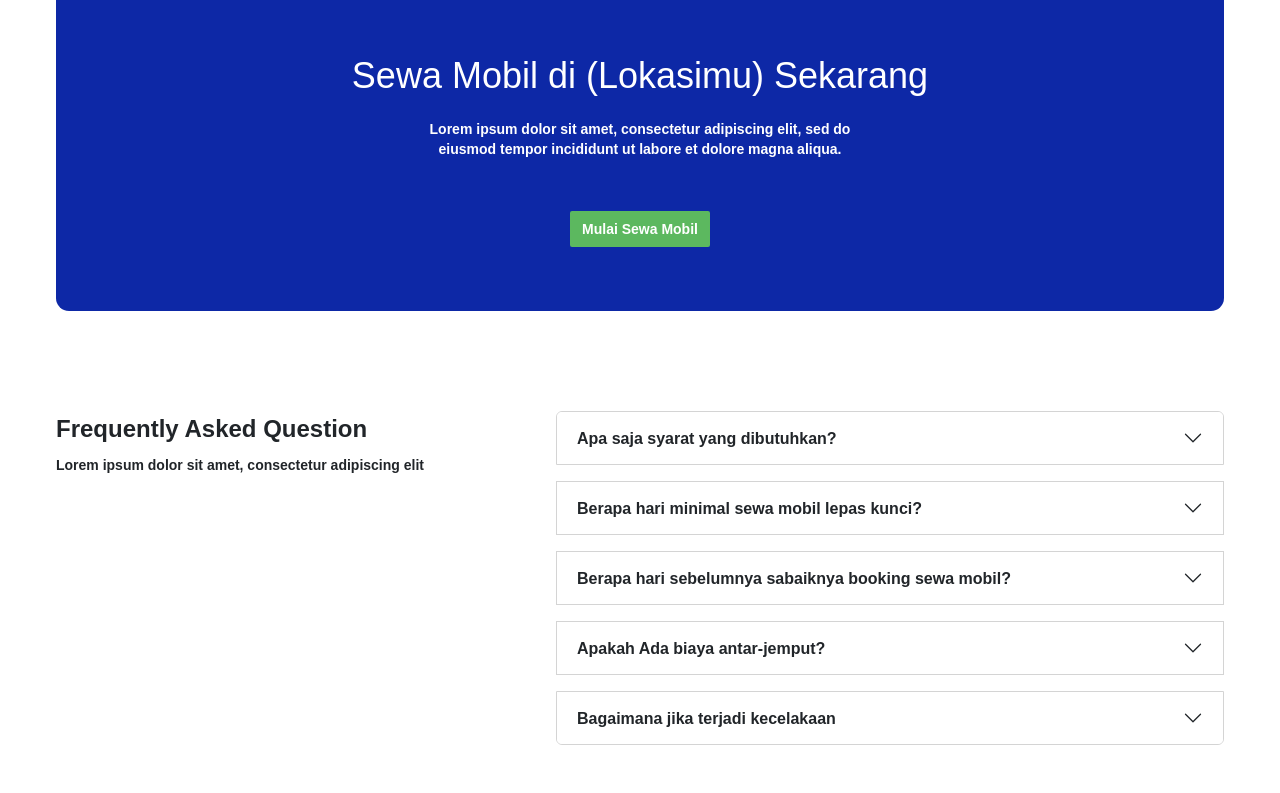
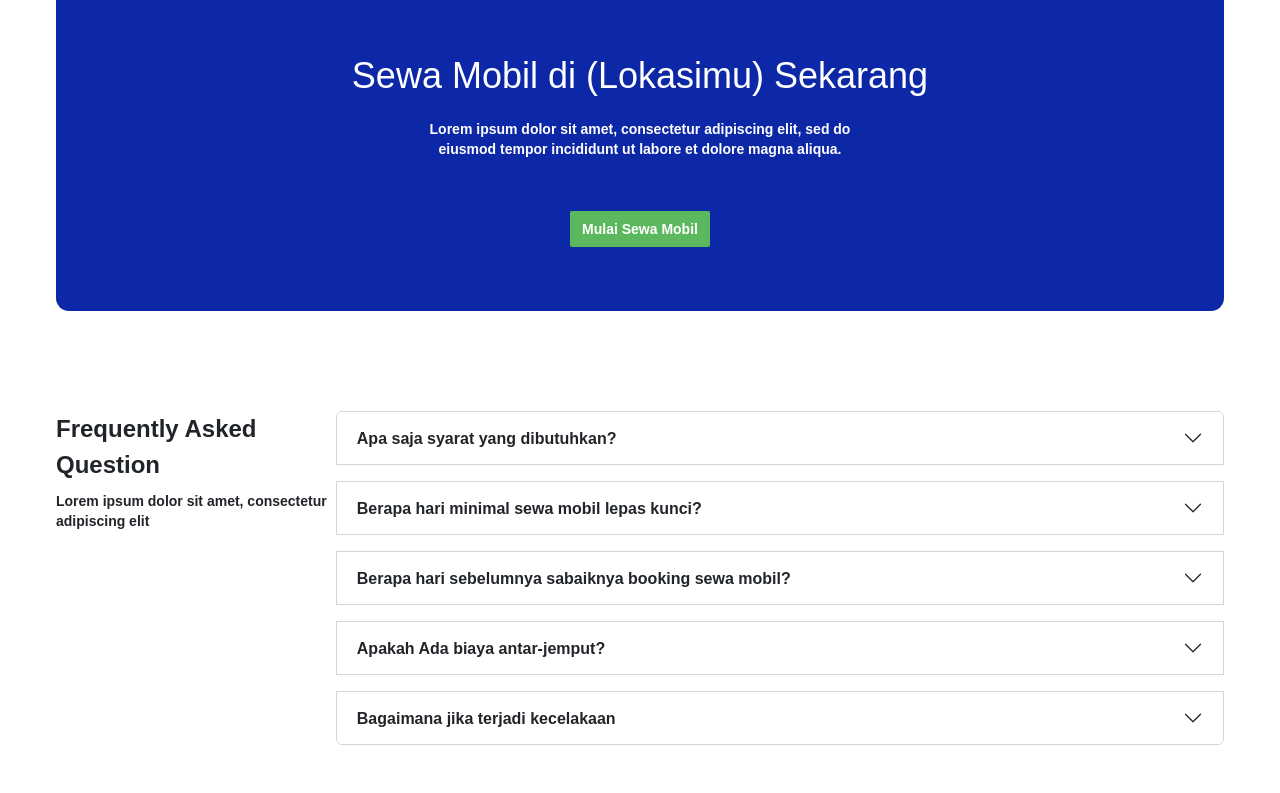
Before and after one commit to Tegarsw17/24001139-17-teg-binarcarrental-gold, a React (Vite) app: page / in a window 1280 px wide. Shown: the part 2005-2798 px from the top of the page. Built offline with nearby package versions, Linux system fonts and the light colour scheme.

Commit message:
fix: sizing content faq

```diff
--- a/src/components/FAQ/style.css
+++ b/src/components/FAQ/style.css
@@ -24,7 +24,7 @@
 }
 
 .faq-accord{
-    width: 668px;
+    width: 100%;
 }
 
 @media screen and (max-width:768px) {
```
